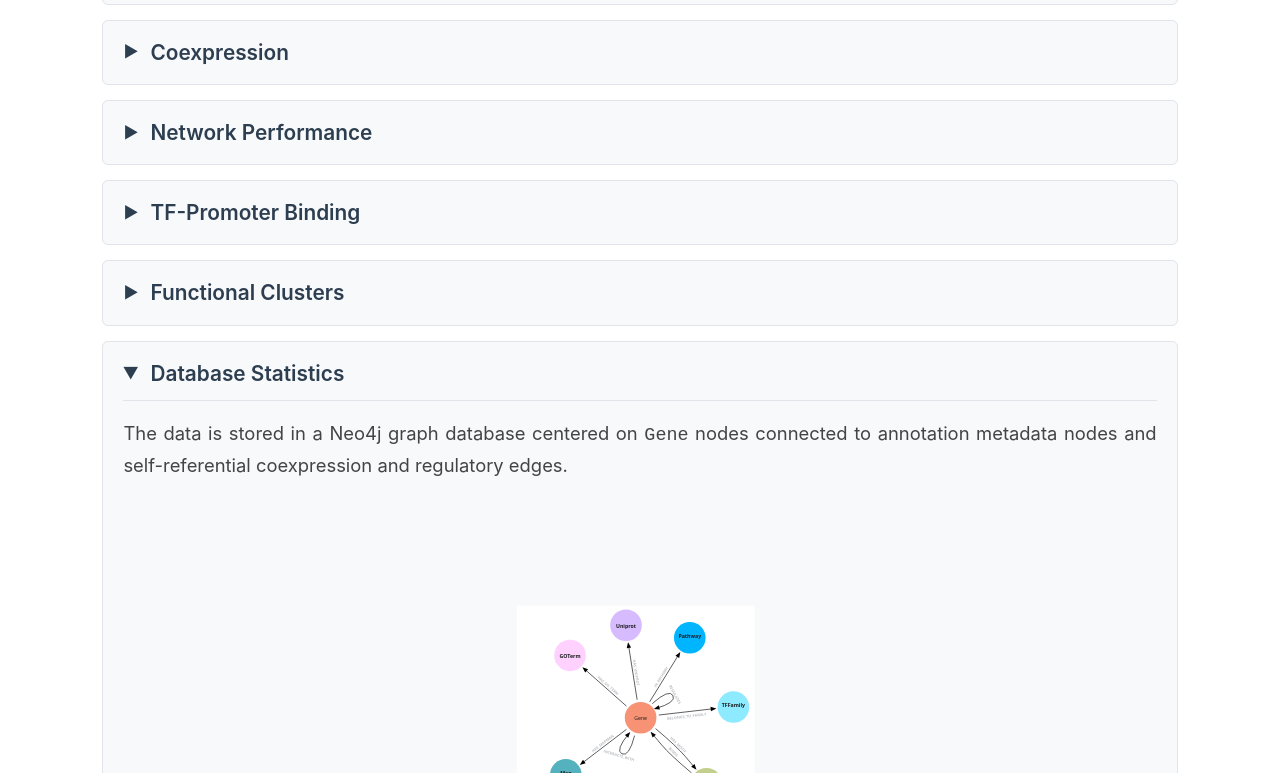
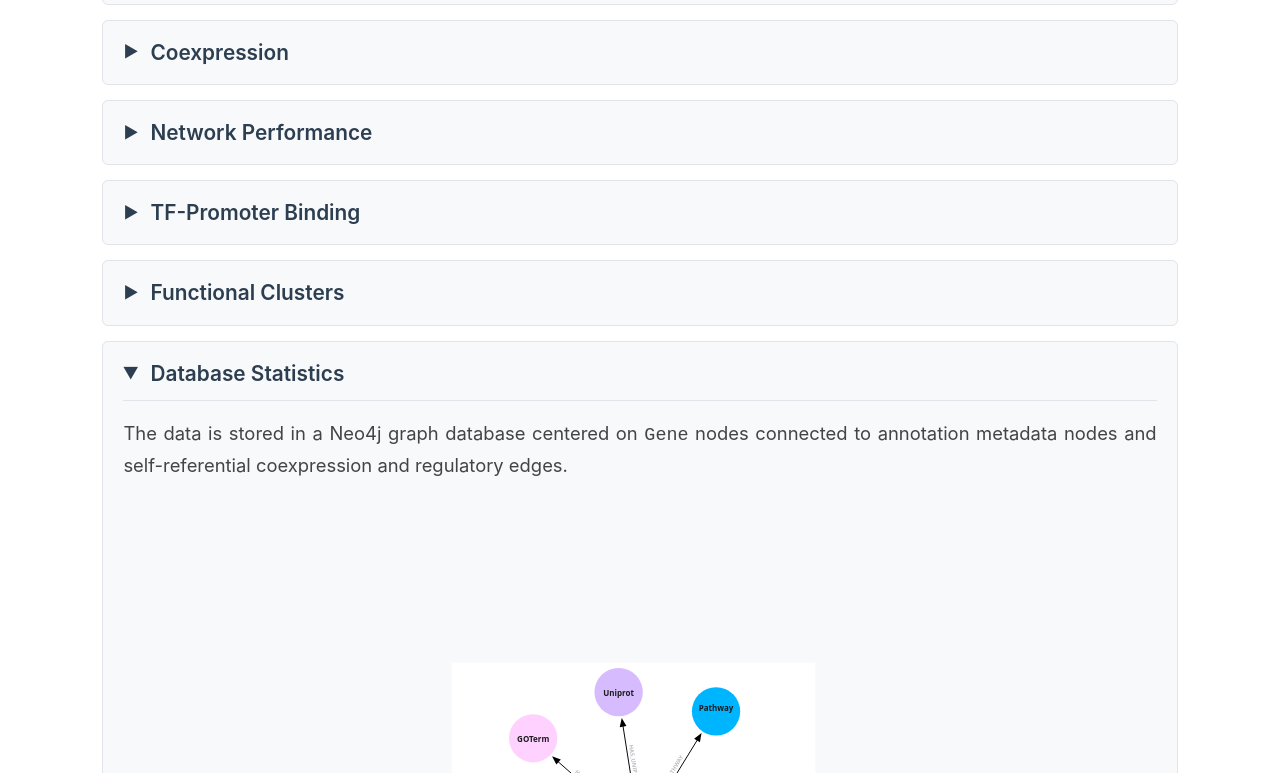
Before and after one commit to m13paiva/Rice2Net, a website: page homepage.html in a window 1280 px wide. Both pictures are taken after a click on the heading "Database Statistics". Shown: the part 1347-2120 px from the top of the page. Drawn offline with Linux system fonts and the light colour scheme.

Commit message:
Set db_structure.svg width to 65% in homepage

```diff
--- a/homepage.html
+++ b/homepage.html
@@ -156,7 +156,7 @@
                 <summary>Database Statistics</summary>
                 <p>The data is stored in a Neo4j graph database centered on <code>Gene</code> nodes connected to annotation metadata nodes and self-referential coexpression and regulatory edges.</p>
                 <p style="text-align: center;">
-                  <img src="figures/db_structure.svg" alt="Node and edge structure of the Neo4j Database." style="width: 42.5%;">
+                  <img src="figures/db_structure.svg" alt="Node and edge structure of the Neo4j Database." style="width: 65%;">
                 </p>
 
                 <p><strong>Node Statistics</strong> <em>(162,736 total nodes; 21,167 <code>Gene</code> nodes connected in the global coexpression network)</em></p>
```
